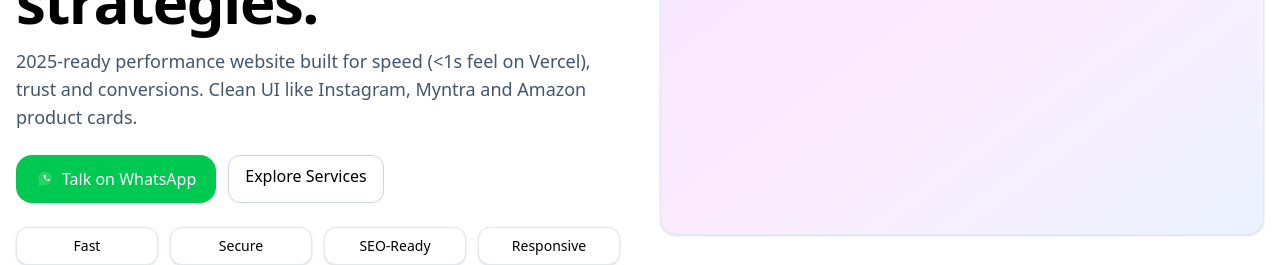
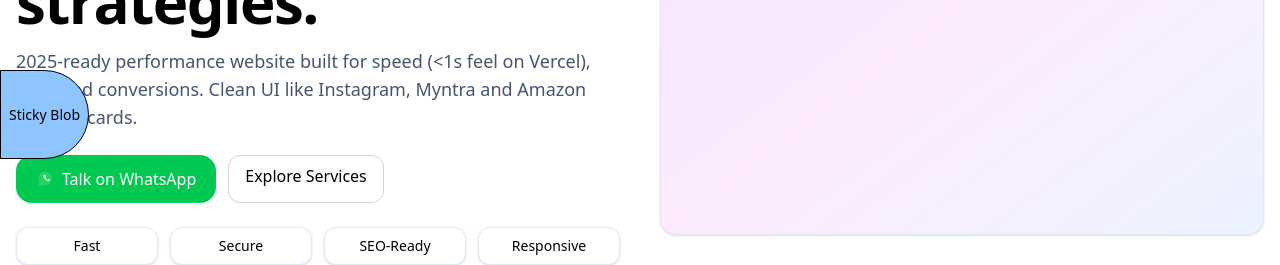
Before and after one commit to kartavya21-dot/chetan_creative_mind_frontent, a React (Vite) app: page / in a window 1280 px wide. Shown: the part 330-595 px from the top of the page. Built offline with nearby package versions, Linux system fonts and the light colour scheme.

Commit message:
Added Sticky Blob

```diff
--- a/src/App.jsx
+++ b/src/App.jsx
@@ -9,12 +9,14 @@ import { Route, Routes } from "react-router-dom";
 import BlogExtendedPage from "./pages/BlogExtendedPage";
 import Portfolio from "./component/Portfolio";
 import Home from "./pages/Home";
+import StickyBlog from "./component/StickyBlog";
 
 // Main App Component
 export default function App() {
   return (
     <div className="min-h-screen bg-white font-sans overflow-x-hidden">
       <Header />
+      <StickyBlog/>
       <Routes>
         <Route path="/" element={<Home />} />
         <Route path="/blog/:blogId" element={<BlogExtendedPage />} />
--- /dev/null
+++ b/src/component/StickyBlog.jsx
@@ -0,0 +1,11 @@
+import React from 'react'
+
+const StickyBlog = () => {
+  return (
+    <div className='fixed top-1/2 bg-blue-300 p-2 rounded-r-full border aspect-square flex'>
+        <p className='self-center text-sm'>Sticky Blob</p>
+    </div>
+  )
+}
+
+export default StickyBlog
```
